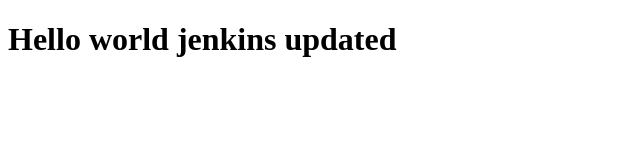
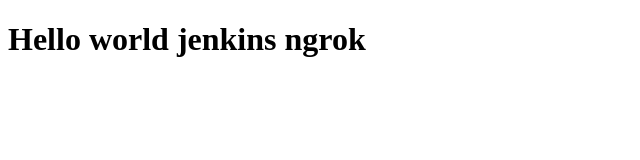
Before and after one commit to hoangnguyen208/aws-code-deploy, a plain HTML site: page index.html in a window 1280 px wide. Shown: the whole page, without its empty margins (0-640 px from the left). Drawn offline with Linux system fonts and the light colour scheme.

Commit message:
ngrok added

```diff
--- a/index.html
+++ b/index.html
@@ -7,6 +7,6 @@
     <title>Hello world</title>
 </head>
 <body>
-    <h1>Hello world jenkins updated</h1>
+    <h1>Hello world jenkins ngrok</h1>
 </body>
 </html>
```
